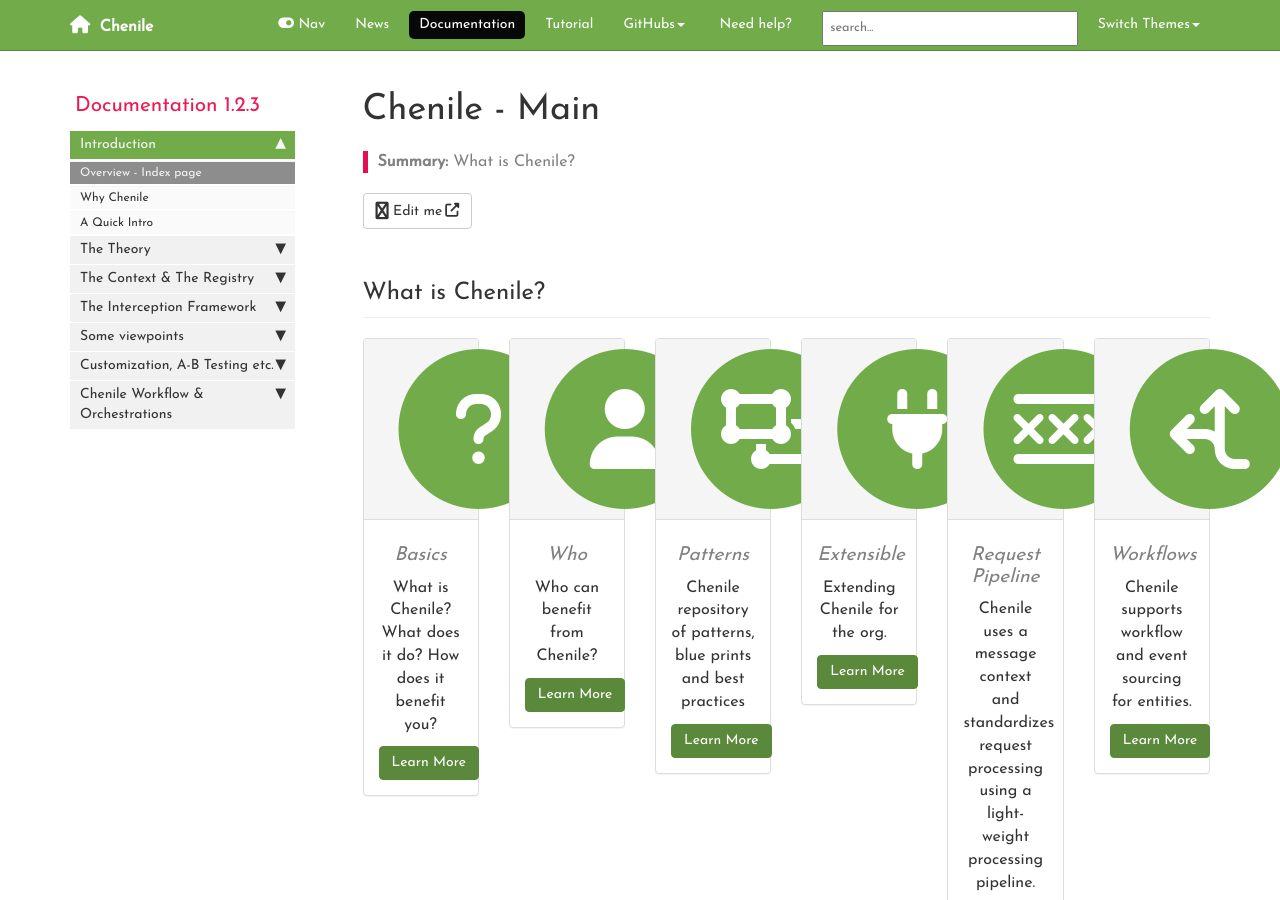
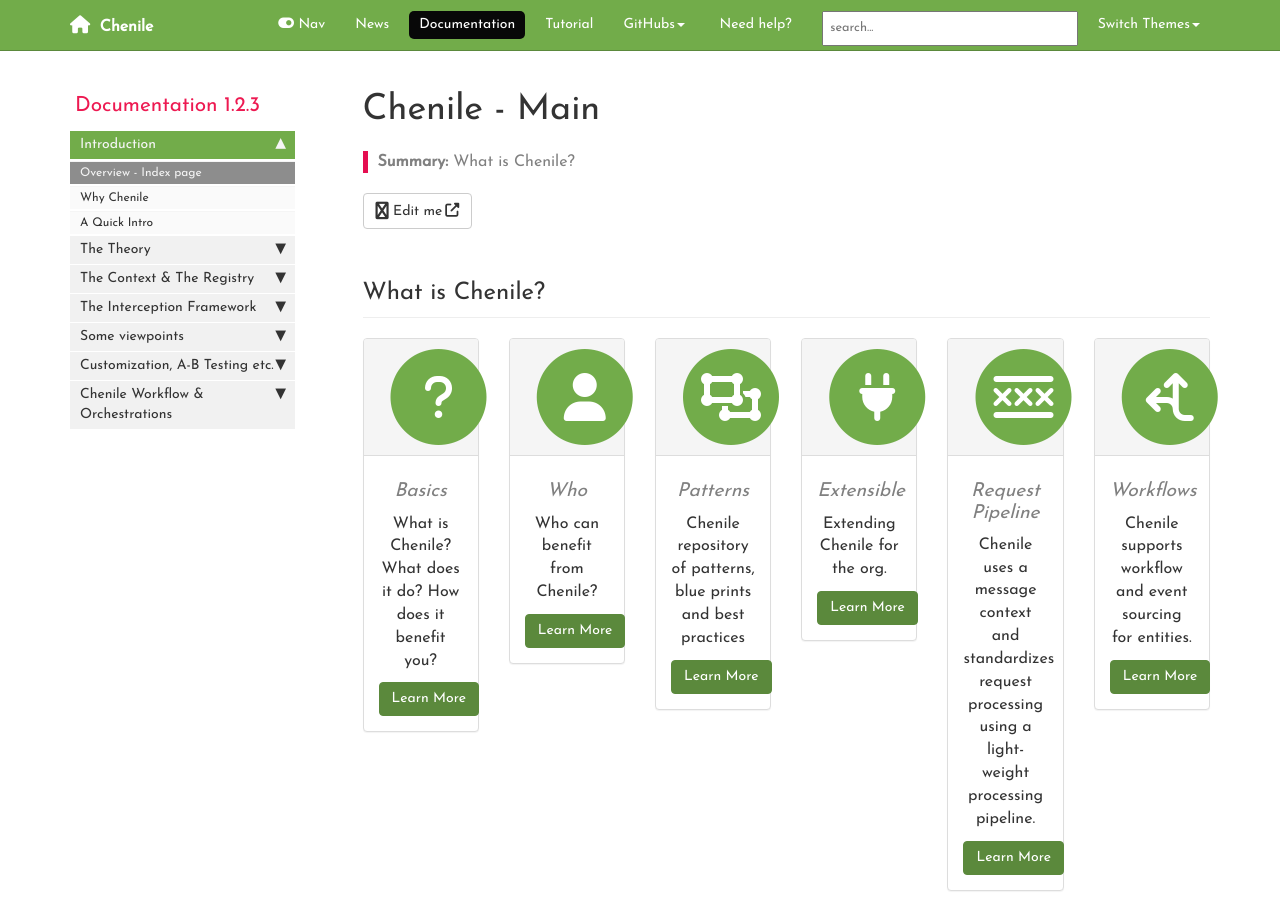
Before and after one commit to rajakolluru/cheniledocs.github.io, a Jekyll site: the page built from index.html, in a window 1280 px wide and 900 px high. Built offline with Jekyll 4.4.1, drawn with Linux system fonts in a browser that asks for light colours; comment, search, counter and statistics services are not loaded.

Commit message:
enhanced index.html

```diff
--- a/index.html
+++ b/index.html
@@ -14,7 +14,7 @@
         <div class="col-md-2 col-sm-6">
             <div class="panel panel-default text-center">
                 <div class="panel-heading">
-                    <span class="fa-stack fa-5x">
+                    <span class="fa-stack fa-3x">
                           <i class="fa fa-circle fa-stack-2x text-primary"></i>
                           <i class="fa fa-question fa-stack-1x fa-inverse"></i>
                     </span>
@@ -29,7 +29,7 @@
         <div class="col-md-2 col-sm-6">
             <div class="panel panel-default text-center">
                 <div class="panel-heading">
-                    <span class="fa-stack fa-5x">
+                    <span class="fa-stack fa-3x">
                           <i class="fa fa-circle fa-stack-2x text-primary"></i>
                           <i class="fa fa-user fa-stack-1x fa-inverse"></i>
                     </span>
@@ -44,7 +44,7 @@
         <div class="col-md-2 col-sm-6">
             <div class="panel panel-default text-center">
                 <div class="panel-heading">
-                    <span class="fa-stack fa-5x">
+                    <span class="fa-stack fa-3x">
                           <i class="fa fa-circle fa-stack-2x text-primary"></i>
                           <i class="fa fa-object-ungroup fa-stack-1x fa-inverse"></i>
                     </span>
@@ -59,7 +59,7 @@
         <div class="col-md-2 col-sm-6">
             <div class="panel panel-default text-center">
                 <div class="panel-heading">
-                    <span class="fa-stack fa-5x">
+                    <span class="fa-stack fa-3x">
                           <i class="fa fa-circle fa-stack-2x text-primary"></i>
                           <i class="fa fa-plug fa-stack-1x fa-inverse"></i>
                     </span>
@@ -74,7 +74,7 @@
         <div class="col-md-2 col-sm-6">
             <div class="panel panel-default text-center">
                 <div class="panel-heading">
-                    <span class="fa-stack fa-5x">
+                    <span class="fa-stack fa-3x">
                           <i class="fa fa-circle fa-stack-2x text-primary"></i>
                           <i class="fa fa-xmarks-lines fa-stack-1x fa-inverse"></i>
                     </span>
@@ -89,7 +89,7 @@
         <div class="col-md-2 col-sm-6">
             <div class="panel panel-default text-center">
                 <div class="panel-heading">
-                    <span class="fa-stack fa-5x">
+                    <span class="fa-stack fa-3x">
                           <i class="fa fa-circle fa-stack-2x text-primary"></i>
                           <i class="fa fa-arrows-split-up-and-left fa-stack-1x fa-inverse"></i>
                     </span>
```
